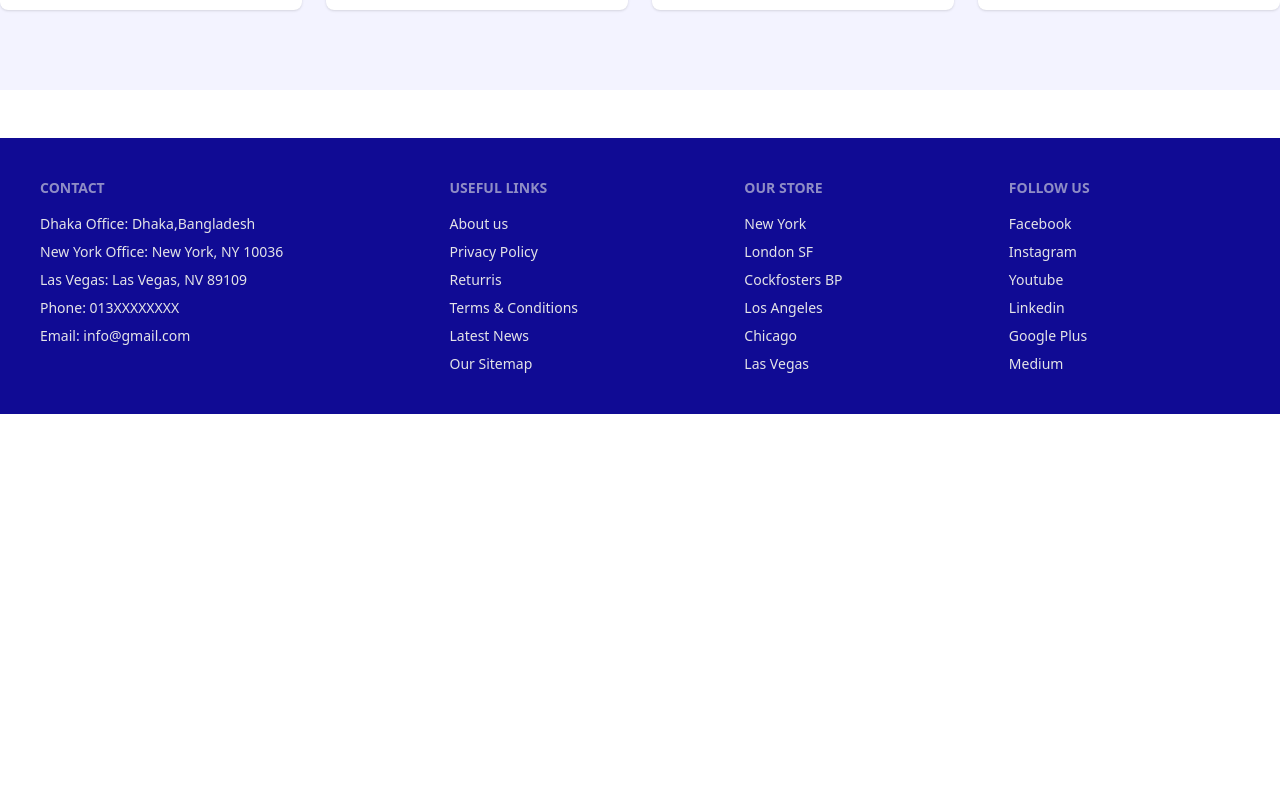
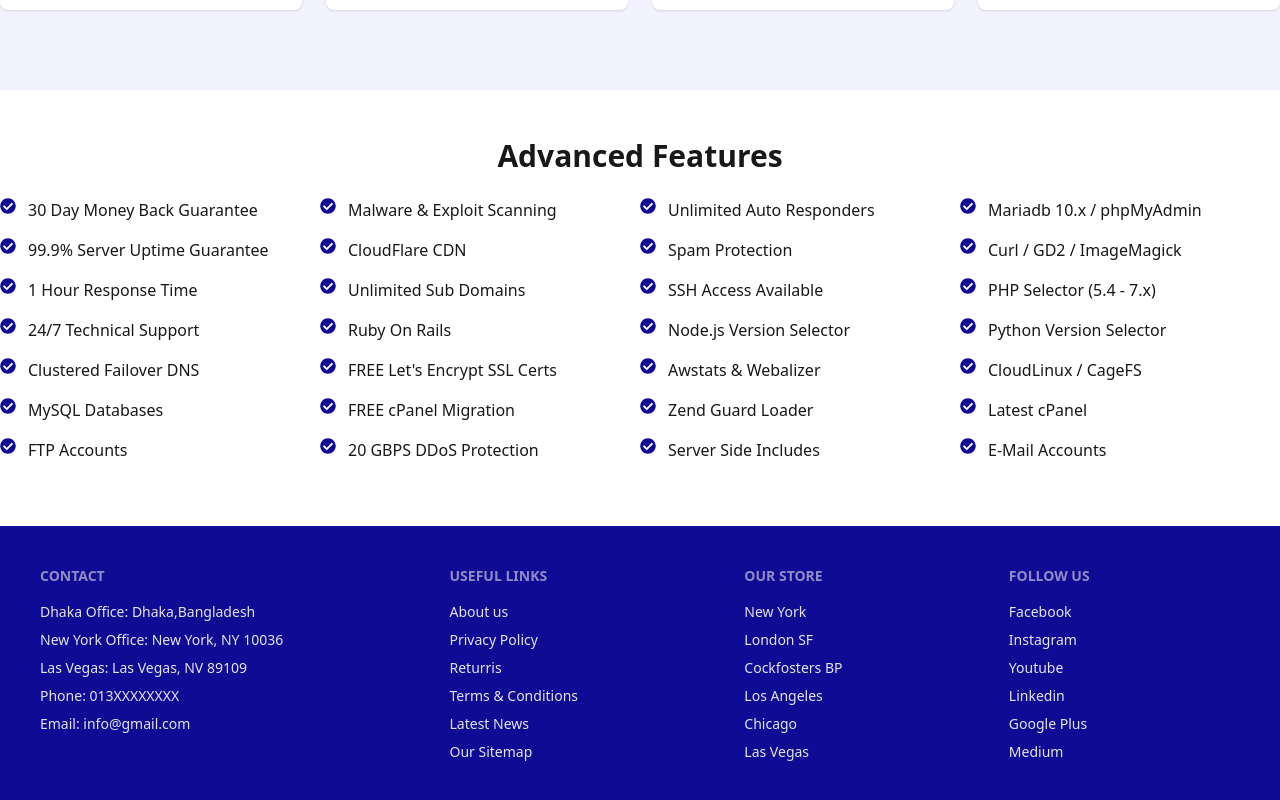
Before and after one commit to cerumiaktar/hostingbuz-website-react, a React (Vite) app: page / in a window 1280 px wide. Shown: the part 1930-2730 px from the top of the page. Before the commit the page ends 2344 px from the top, so only its background shows below. Built offline with nearby package versions, Linux system fonts and the light colour scheme.

Commit message:
add features section

```diff
--- /dev/null
+++ b/public/features.json
@@ -0,0 +1,114 @@
+[
+    {
+        "id": 1,
+        "name": "30 Day Money Back Guarantee"
+    },
+    {
+        "id": 2,
+        "name": "Malware & Exploit Scanning"
+    },
+    {
+        "id": 3,
+        "name": "Unlimited Auto Responders"
+    },
+    {
+        "id": 4,
+        "name": "Mariadb 10.x / phpMyAdmin"
+    },
+    {
+        "id": 5,
+        "name": "99.9% Server Uptime Guarantee"
+    },
+    {
+        "id": 6,
+        "name": "CloudFlare CDN"
+    },
+    {
+        "id": 7,
+        "name": "Spam Protection"
+    },
+    {
+        "id": 8,
+        "name": "Curl / GD2 / ImageMagick"
+    },
+    {
+        "id": 9,
+        "name": "1 Hour Response Time"
+    },
+    {
+        "id": 10,
+        "name": "Unlimited Sub Domains"
+    },
+    {
+        "id": 11,
+        "name": "SSH Access Available"
+    },
+    {
+        "id": 12,
+        "name": "PHP Selector (5.4 - 7.x)"
+    },
+    {
+        "id": 13,
+        "name": "24/7 Technical Support"
+    },
+    {
+        "id": 14,
+        "name": "Ruby On Rails"
+    },
+    {
+        "id": 15,
+        "name": "Node.js Version Selector"
+    },
+    {
+        "id": 16,
+        "name": "Python Version Selector"
+    },
+    {
+        "id": 17,
+        "name": "Clustered Failover DNS"
+    },
+    {
+        "id": 18,
+        "name": "FREE Let's Encrypt SSL Certs"
+    },
+    {
+        "id": 19,
+        "name": "Awstats & Webalizer"
+    },
+    {
+        "id": 20,
+        "name": "CloudLinux / CageFS"
+    },
+    {
+        "id": 21,
+        "name": "MySQL Databases"
+    },
+    {
+        "id": 22,
+        "name": "FREE cPanel Migration"
+    },
+    {
+        "id": 23,
+        "name": "Zend Guard Loader"
+    },
+    {
+        "id": 24,
+        "name": "Latest cPanel"
+    },
+    {
+        "id": 25,
+        "name": "FTP Accounts"
+    },
+    {
+        "id": 26,
+        "name": "20 GBPS DDoS Protection"
+    },
+    {
+        "id": 27,
+        "name": "Server Side Includes"
+    },
+    {
+        "id": 28,
+        "name": "E-Mail Accounts"
+    }
+]
--- /dev/null
+++ b/src/pages/Home/Features/Feature.jsx
@@ -0,0 +1,14 @@
+import React from 'react';
+import { FaCheckCircle } from "react-icons/fa";
+
+const Feature = ({feature}) => {
+    const {name} = feature
+    return (
+        <div className='flex items-start gap-3 space-y-6'>
+            <span className='text-[#100B94]'><FaCheckCircle /></span>
+            <h1>{name}</h1>
+        </div>
+    );
+};
+
+export default Feature;
--- /dev/null
+++ b/src/pages/Home/Features/Features.jsx
@@ -0,0 +1,26 @@
+import React, { useEffect, useState } from 'react';
+import Feature from './Feature';
+
+const Features = () => {
+    const [features, setFeatures] = useState([])
+
+    useEffect(() =>{
+        fetch('features.json')
+        .then(res=>res.json())
+        .then(data=>setFeatures(data))
+    } ,[])
+    return (
+        <div className='container mx-auto mb-12'>
+            <div>
+                <h1 className='text-3xl font-bold text-center mb-6'>Advanced Features</h1>
+            </div>
+            <div className='grid grid-cols-2 lg:grid-cols-4'>
+                {
+                    features.map((feature) =><Feature feature={feature}></Feature>)
+                }
+            </div>
+        </div>
+    );
+};
+
+export default Features;
--- a/src/pages/Home/Home/Home.jsx
+++ b/src/pages/Home/Home/Home.jsx
@@ -2,6 +2,7 @@ import React from 'react';
 import Hero from '../Hero/Hero';
 import DomainSection from '../DomainSection/DomainSection';
 import Packages from '../Packages/Packages';
+import Features from '../Features/Features';
 
 
 const Home = () => {
@@ -10,6 +11,7 @@ const Home = () => {
             <Hero></Hero>
             <DomainSection></DomainSection>
             <Packages></Packages>
+            <Features></Features>
         </div>
     );
 };
```
